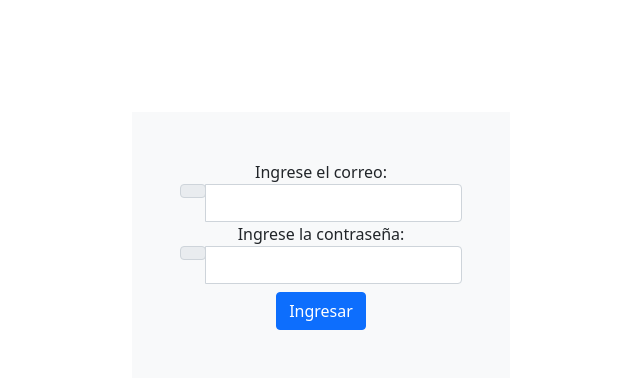
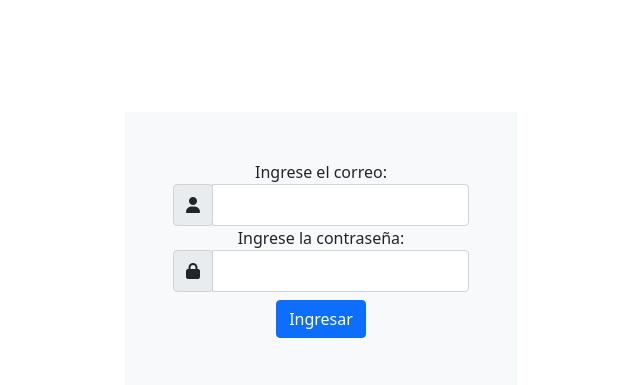
Before and after one commit to Victorrueda25/appPHP, a PHP site: template vistas/plantilla.php in a window 1280 px wide. Shown: the part 72-457 px from the top of the page, without its empty margins (319-959 px from the left). Run offline with PHP 8.4, Linux system fonts and the light colour scheme; the template is opened without the code that fills it, so the values that code supplies are empty; some libraries are stand-ins or nearby versions.

Commit message:
Base de datos, arreglo de inicio

```diff
--- /dev/null
+++ b/vistas/css/styless.css
@@ -0,0 +1,3 @@
+.input-group-text {
+    padding: 0.75rem 0.75rem;
+}
--- a/vistas/plantilla.php
+++ b/vistas/plantilla.php
@@ -5,7 +5,9 @@
     <meta name="viewport" content="width=device-width, initial-scale=1.0">
     <link href="https://cdn.jsdelivr.net/npm/bootstrap@5.0.2/dist/css/bootstrap.min.css" rel="stylesheet" integrity="sha384-EVSTQN3/azprG1Anm3QDgpJLIm9Nao0Yz1ztcQTwFspd3yD65VohhpuuCOmLASjC" crossorigin="anonymous">
     <title>PHP</title>
-    <link rel="stylesheet" href="style.css">
+    <link rel="stylesheet" href="vistas/styless.css">
+	<!-- Latest compiled Fontawesome-->
+	<script src="https://kit.fontawesome.com/e632f1f723.js" crossorigin="anonymous"></script>
 </head>
 <body>
 
```
Also changed, not shown: modelos/conexion.php (added, +12 -0 lines).
